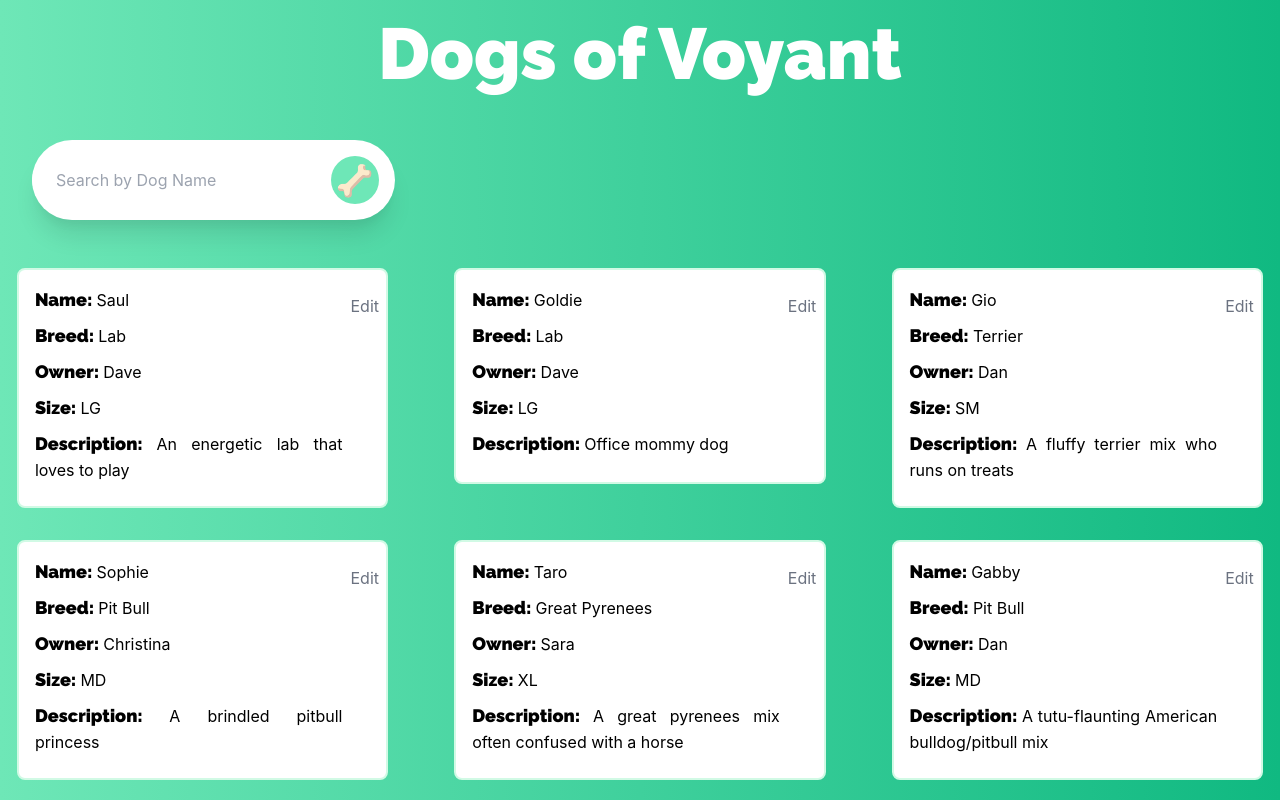
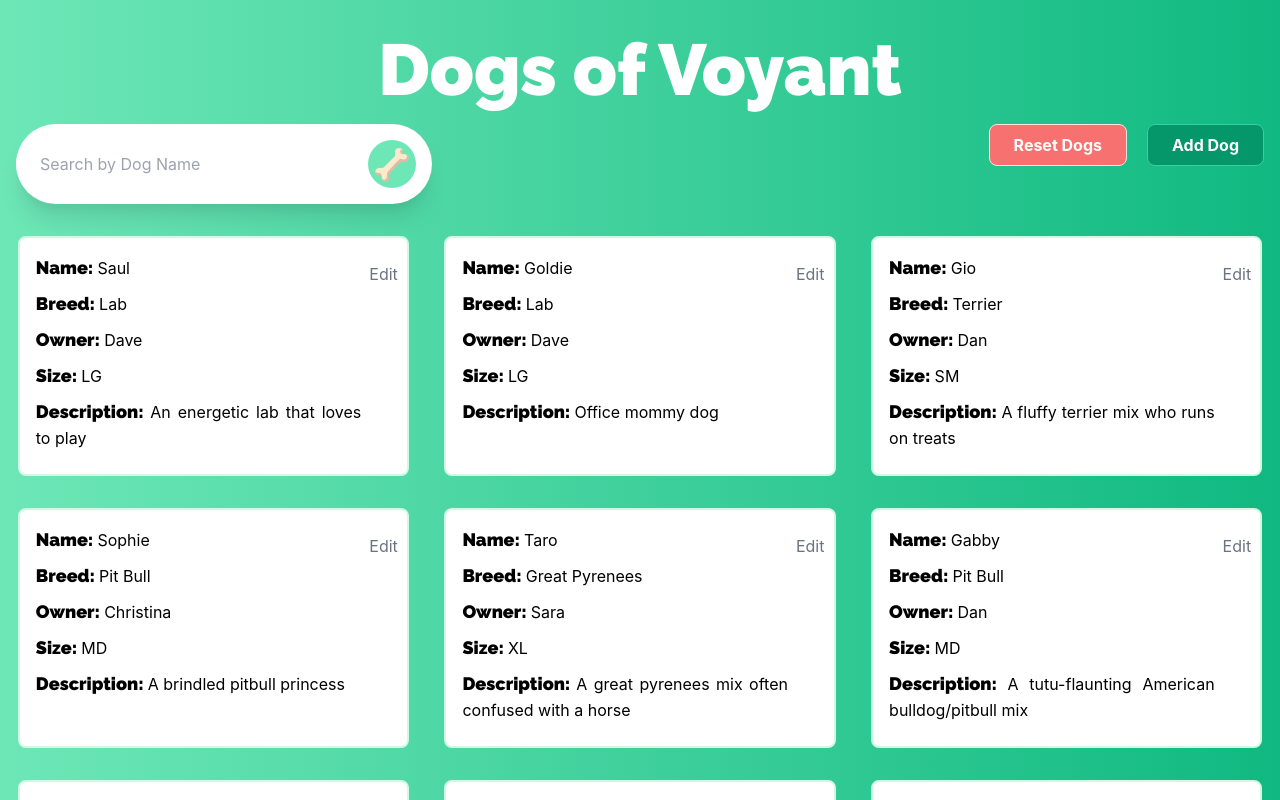
Before and after one commit to mitchstewart08/voyant-dogfinder, a React (Create React App) app: page / in a window 1280 px wide. Shown: the top 800 px of the page. Built offline with nearby package versions, Linux system fonts and the light colour scheme.

Commit message:
Add Styling and buttons

```diff
--- a/src/App.js
+++ b/src/App.js
@@ -7,7 +7,7 @@ import {useState} from 'react'
 function App() {
   const [dogs, setDogs] = useState(dogsData)
   return (
-    <div className="min-h-screen bg-gradient-to-r from-green-300 to-green-500 App">
+    <div className="min-h-screen p-4 bg-gradient-to-r from-green-300 to-green-500 App">
       <header className="text-center text-white">
       Dogs of Voyant
       </header>
--- a/src/components/ButtonContainer.jsx
+++ b/src/components/ButtonContainer.jsx
@@ -24,19 +24,28 @@ export default function ButtonContainer({setDogs, dogs}) {
     }
 
   return (
-  <div>
-  <div class="p-8 w-1/3">
-    <div class="bg-white flex items-center rounded-full shadow-xl">
-      <input class="rounded-l-full w-full py-4 px-6 text-gray-700 leading-tight focus:outline-none" id="search" type="text" placeholder="Search by Dog Name"
+  <div className="flex justify-between">
+  <div class=" w-1/3 pb-4" id="searchBox">
+    <div className="flex items-center bg-white rounded-full shadow-xl">
+      <input className="w-full px-6 py-4 leading-tight text-gray-700 rounded-l-full focus:outline-none" id="search" type="text" placeholder="Search by Dog Name"
         onChange={e => setInput(e.target.value)}
       />
-      <div class="p-4">
-        <button class="bg-green-300 text-white rounded-full p-2 hover:bg-green-200 focus:outline-none w-12 h-12 flex items-center justify-center">
-          <span class="text-3xl" onClick={filterDog}>🦴</span>
+      <div className="p-4">
+        <button className="flex items-center justify-center w-12 h-12 p-2 text-white bg-green-300 rounded-full hover:bg-green-200 focus:outline-none">
+          <span className="text-3xl" onClick={filterDog}>🦴</span>
         </button>
         </div>
       </div>
   </div>
+  <div className="align-middle w-1/8" id="buttons">
+  <button className="px-6 py-2 mr-5 font-bold text-white bg-red-400 border border-red-100 rounded-lg">
+      Reset Dogs
+    </button>
+  <button className="px-6 py-2 font-bold text-white bg-green-600 border border-green-400 rounded-lg">
+  Add Dog
+</button>
+
+  </div>
   </div>
 )
 }
--- a/src/components/DogCard.jsx
+++ b/src/components/DogCard.jsx
@@ -4,8 +4,8 @@ import ReactDOM from 'react-dom';
 
 export default function DogCard({dog}) {
   return (
-    <div className="w-1/3 p-4 min-w-min">
-      <div className="flex justify-between w-11/12 p-4 mx-auto text-justify bg-white border-2 border-green-100 border-solid rounded-lg">
+    <div className="w-1/3 py-4">
+      <div className="flex justify-between w-11/12 p-4 mx-auto text-justify bg-white border-2 border-green-100 border-solid rounded-lg h-60">
         <div className="">
         <p className="mb-2"><span className="text-lg font-bold primary-font">Name: </span>{dog.name}</p>
         <p className="mb-2"><span className="text-lg font-bold primary-font">Breed: </span>{dog.breed}</p>
--- a/tailwind.config.js
+++ b/tailwind.config.js
@@ -2,6 +2,19 @@ module.exports = {
   purge: ['./src/**/*.{js,jsx,ts,tsx}', './public/index.html'],
   darkMode: false, // or 'media' or 'class'
   theme: {
+    screens: {
+      'sm': '640px',
+      // => @media (min-width: 640px) { ... }
+
+      'md': '768px',
+      // => @media (min-width: 768px) { ... }
+
+      'lg': '1024px',
+      // => @media (min-width: 1024px) { ... }
+
+      'xl': '1280px',
+      // => @media (min-width: 1280px) { ... }
+    },
     extend: {},
   },
   variants: {
```
